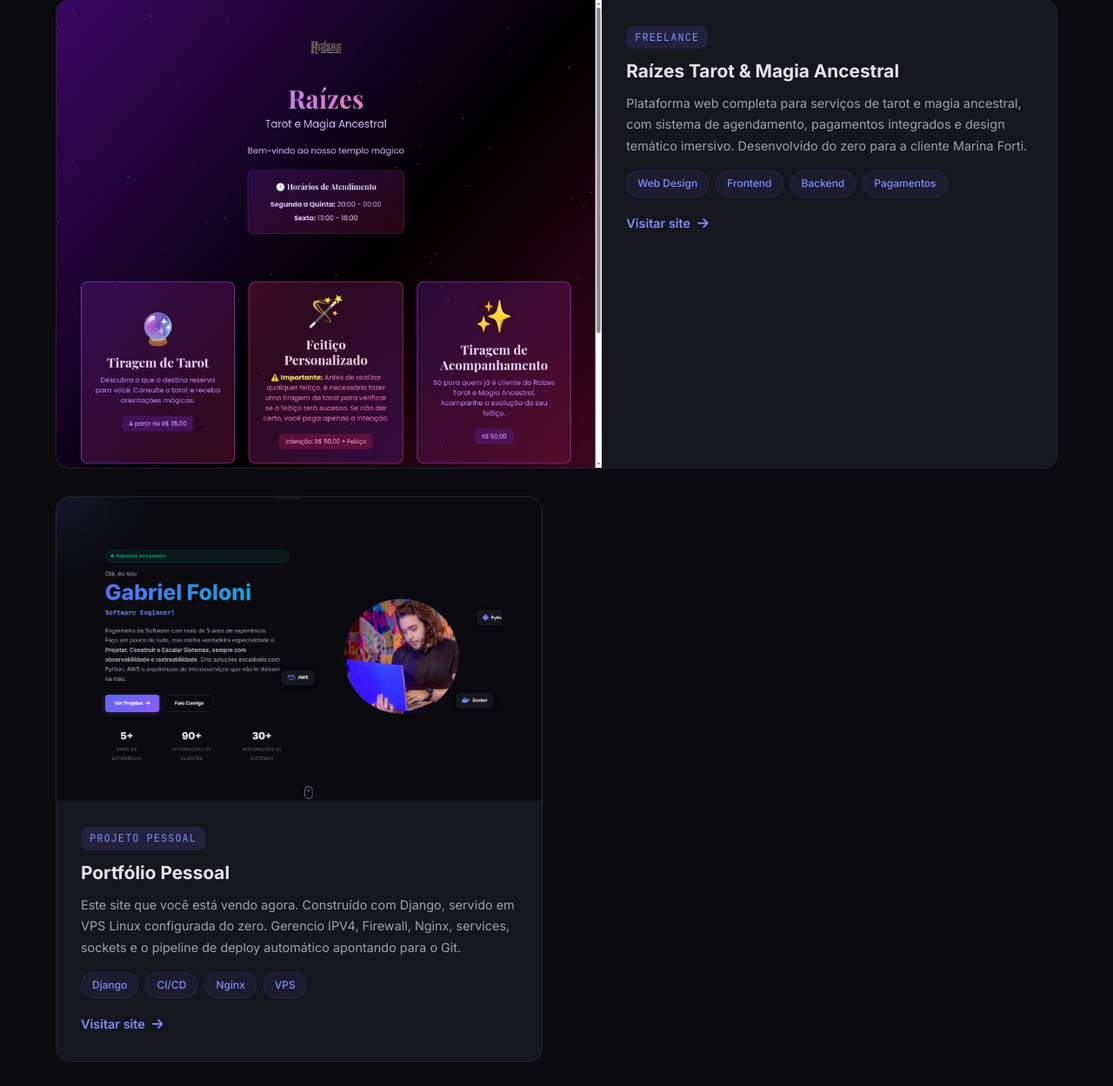
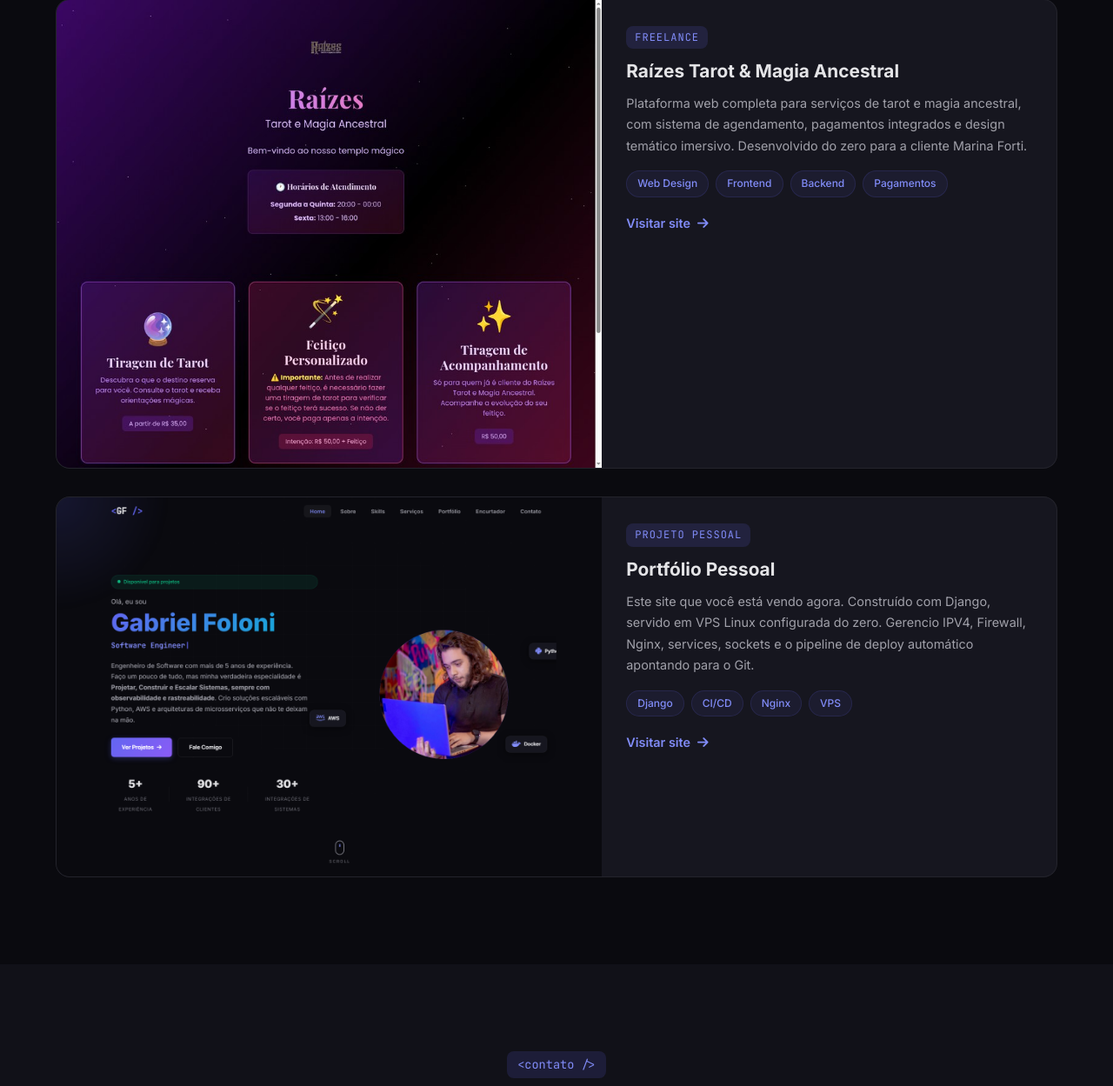
Before and after one commit to folonidev/site, a Django app: page / in a window 1280 px wide. Shown: the part 4664-5913 px from the top of the page at 87% size. Run offline with Django 5.2, Linux system fonts and the light colour scheme.

Commit message:
ajustando template do projeto pessoal

```diff
--- a/templates/index.html
+++ b/templates/index.html
@@ -444,7 +444,7 @@
                             </a>
                         </div>
                     </div>
-                    <div class="portfolio-card">
+                    <div class="portfolio-card featured">
                         <div class="portfolio-image">
                             <img src="{% static 'images/foloni-portfolio.png' %}" alt="Página inicial do portfólio de Gabriel Foloni">
                             <div class="portfolio-overlay">
```
